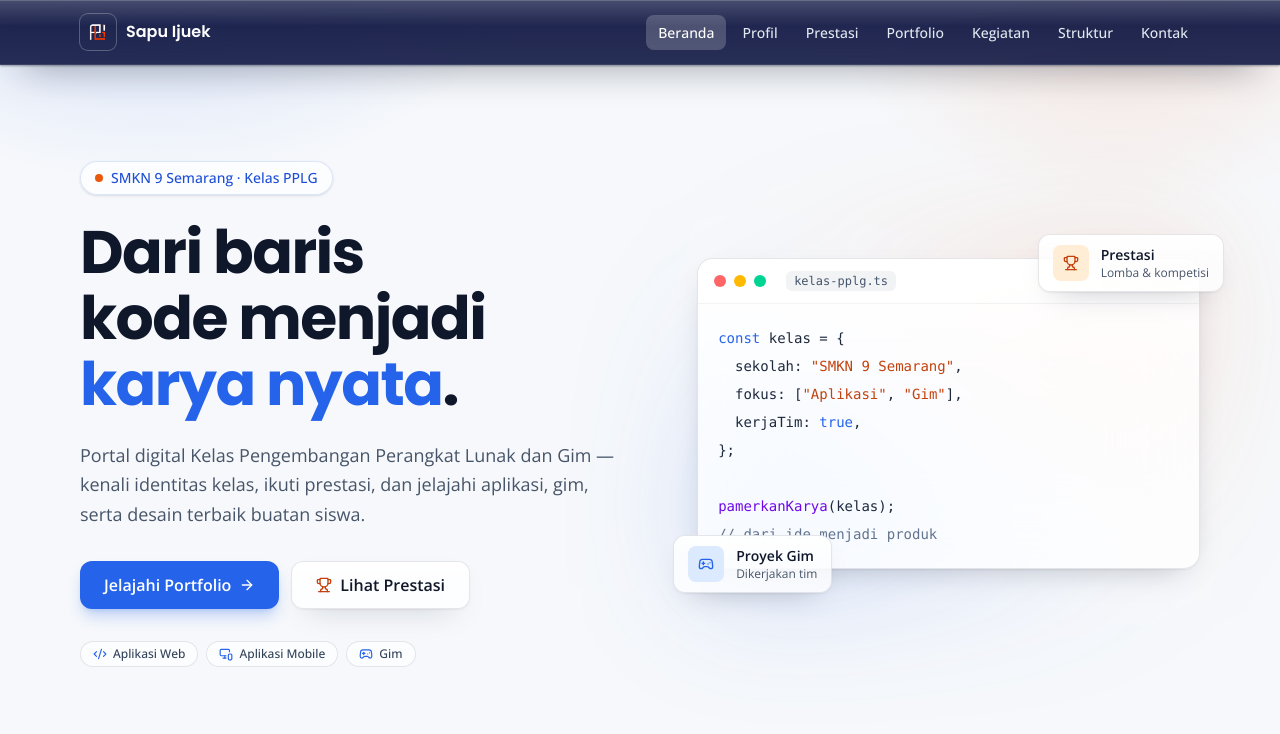
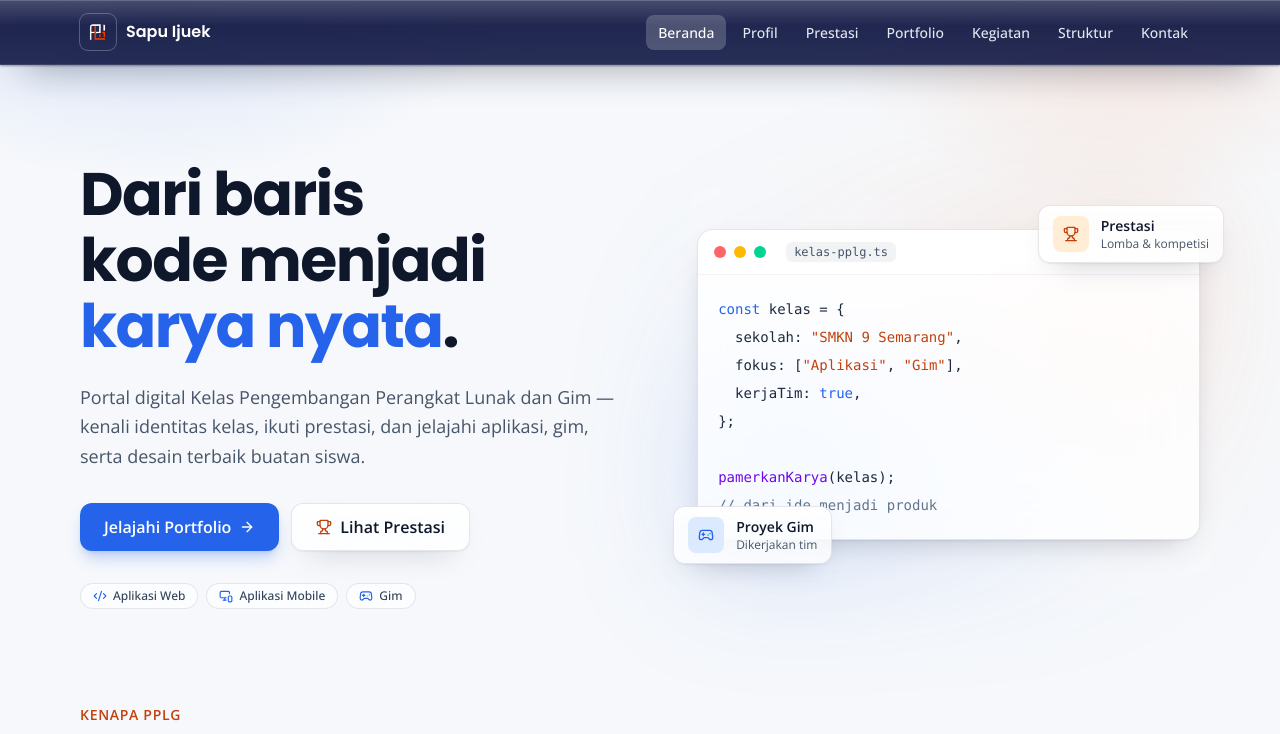
Before and after one commit to ghaniyfadhila-source/sapuijuek, a Next.js app: page / in a window 1280 px wide. Shown: the top 734 px of the page. Built offline with nearby package versions, Linux system fonts and the light colour scheme.

Commit message:
style: hapus pill badge hero 'SMKN 9 Semarang · Kelas PPLG'

```diff
--- a/app/page.tsx
+++ b/app/page.tsx
@@ -54,15 +54,7 @@ export default function HomePage() {
         />
         <div className="relative mx-auto grid max-w-6xl items-center gap-12 px-4 pb-16 pt-12 sm:pt-16 lg:grid-cols-[1.1fr_1fr] lg:gap-16 lg:pb-24 lg:pt-24">
           <div className="text-center lg:text-left">
-            <p className="inline-flex items-center gap-2 rounded-full border border-primary/15 bg-white/70 px-3.5 py-1.5 text-sm font-medium text-primary-dark shadow-sm backdrop-blur">
-              <span className="relative flex size-2">
-                <span className="absolute inline-flex size-full animate-ping rounded-full bg-accent opacity-75 motion-reduce:hidden" />
-                <span className="relative inline-flex size-2 rounded-full bg-accent" />
-              </span>
-              SMKN 9 Semarang · Kelas PPLG
-            </p>
-
-            <h1 className="mt-6 text-4xl font-bold leading-[1.1] tracking-tight text-balance sm:text-5xl lg:text-6xl">
+            <h1 className="text-4xl font-bold leading-[1.1] tracking-tight text-balance sm:text-5xl lg:text-6xl">
               Dari baris kode menjadi{" "}
               <span className="text-primary">karya nyata</span>.
             </h1>
```
